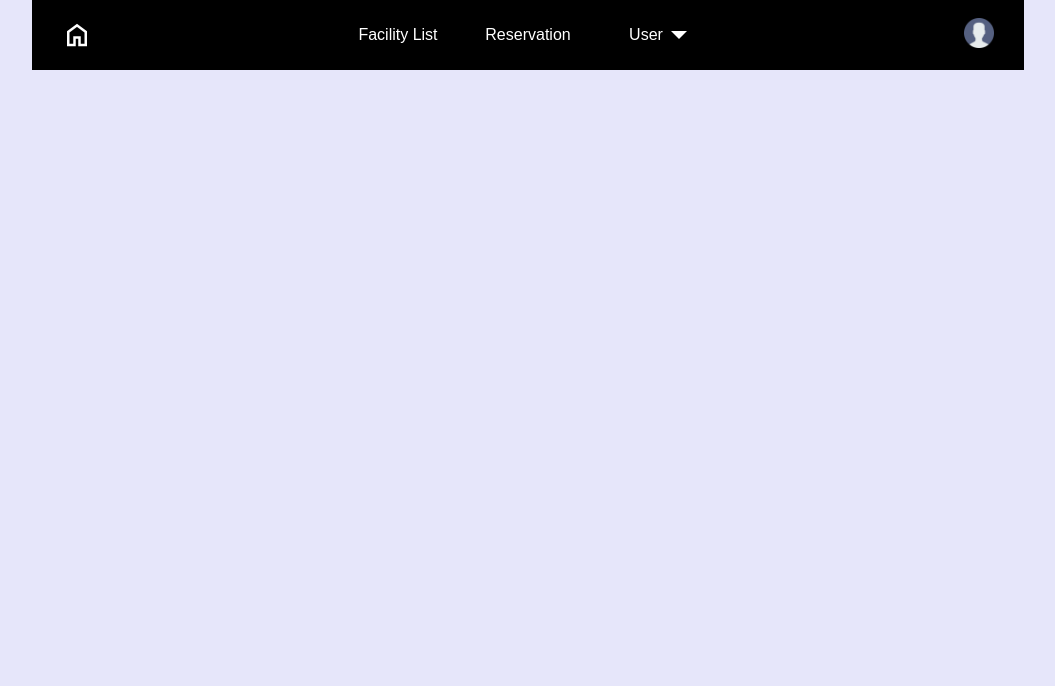
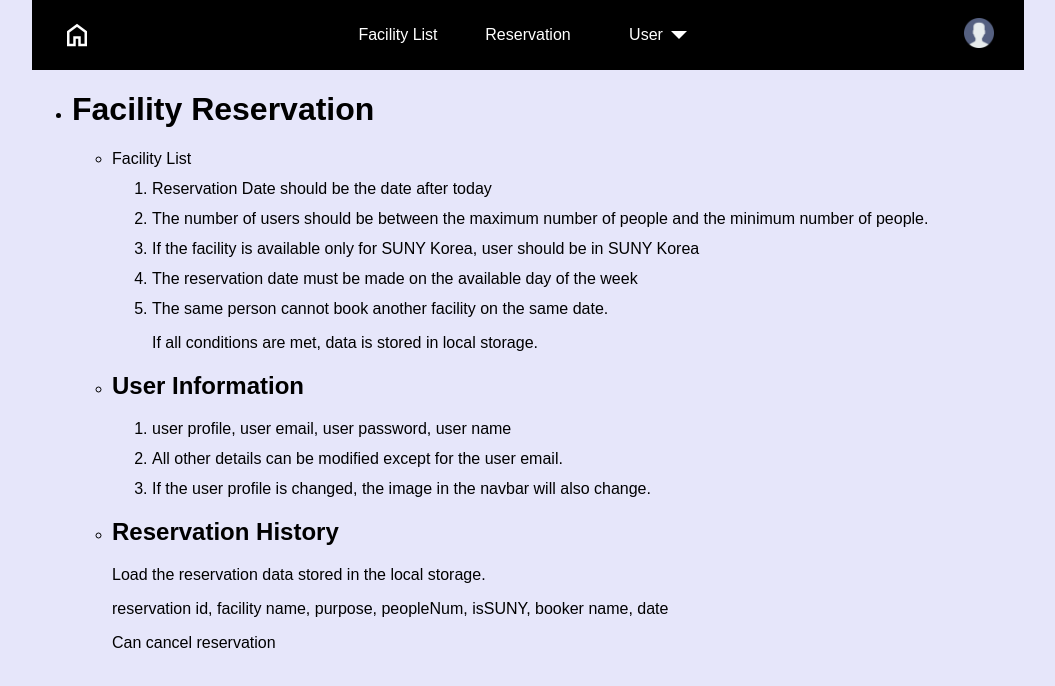
Before and after one commit to halfmoon01/CSE316-Assignment2, a React (Vite) app in the folder assignment2/: page /home in a window 1280 px wide. Shown: the top 686 px of the page, without its empty margins (112-1167 px from the left). Built offline with nearby package versions, Linux system fonts and the light colour scheme.

Commit message:
second commit_build instruction page

```diff
--- a/assignment2/src/App.jsx
+++ b/assignment2/src/App.jsx
@@ -3,6 +3,7 @@ import React from 'react';
 import { BrowserRouter as Router, Routes, Route, Navigate } from 'react-router-dom';
 import Navbar from './components/Navbar';
 import './App.css';
+import Home from './pages/Home';
 
 
 function App() {
@@ -11,6 +12,8 @@ function App() {
       <Navbar />
       <div className="container">
         <Routes>
+          <Route path="/" element={<Navigate to="/home" replace />} />
+          <Route path="/home" element={<Home />} />
         </Routes>
       </div>
     </Router>
--- /dev/null
+++ b/assignment2/src/pages/Home.css
@@ -0,0 +1,3 @@
+  li {
+    margin: 12px 0;
+  }
--- /dev/null
+++ b/assignment2/src/pages/Home.jsx
@@ -0,0 +1,44 @@
+import React from 'react';
+import './Home.css'
+
+const Home = () => {
+  return (
+    <ul>
+      <li>
+        <h1>Facility Reservation</h1>
+      </li>
+      <ul>
+        <li>Facility List
+          <ol>
+            <li>Reservation Date should be the date after today</li>
+            <li>The number of users should be between the maximum number of people and the minimum number of people.</li>
+            <li>If the facility is available only for SUNY Korea, user should be in SUNY Korea</li>
+            <li>The reservation date must be made on the available day of the week</li>
+            <li>The same person cannot book another facility on the same date.</li>
+            <p>If all conditions are met, data is stored in local storage.</p>
+          </ol>
+        </li>
+      </ul>
+
+      <ul>
+        <li><h2>User Information</h2>
+          <ol>
+            <li>user profile, user email, user password, user name</li>
+            <li>All other details can be modified except for the user email.</li>
+            <li>If the user profile is changed, the image in the navbar will also change.</li>
+          </ol>
+        </li>
+      </ul>
+
+      <ul>
+        <li><h2>Reservation History</h2>
+          <p>Load the reservation data stored in the local storage.</p>
+          <p>reservation id, facility name, purpose, peopleNum, isSUNY, booker name, date</p>
+          <p>Can cancel reservation</p>
+        </li>
+      </ul>
+    </ul>
+  );
+};
+
+export default Home;
```
